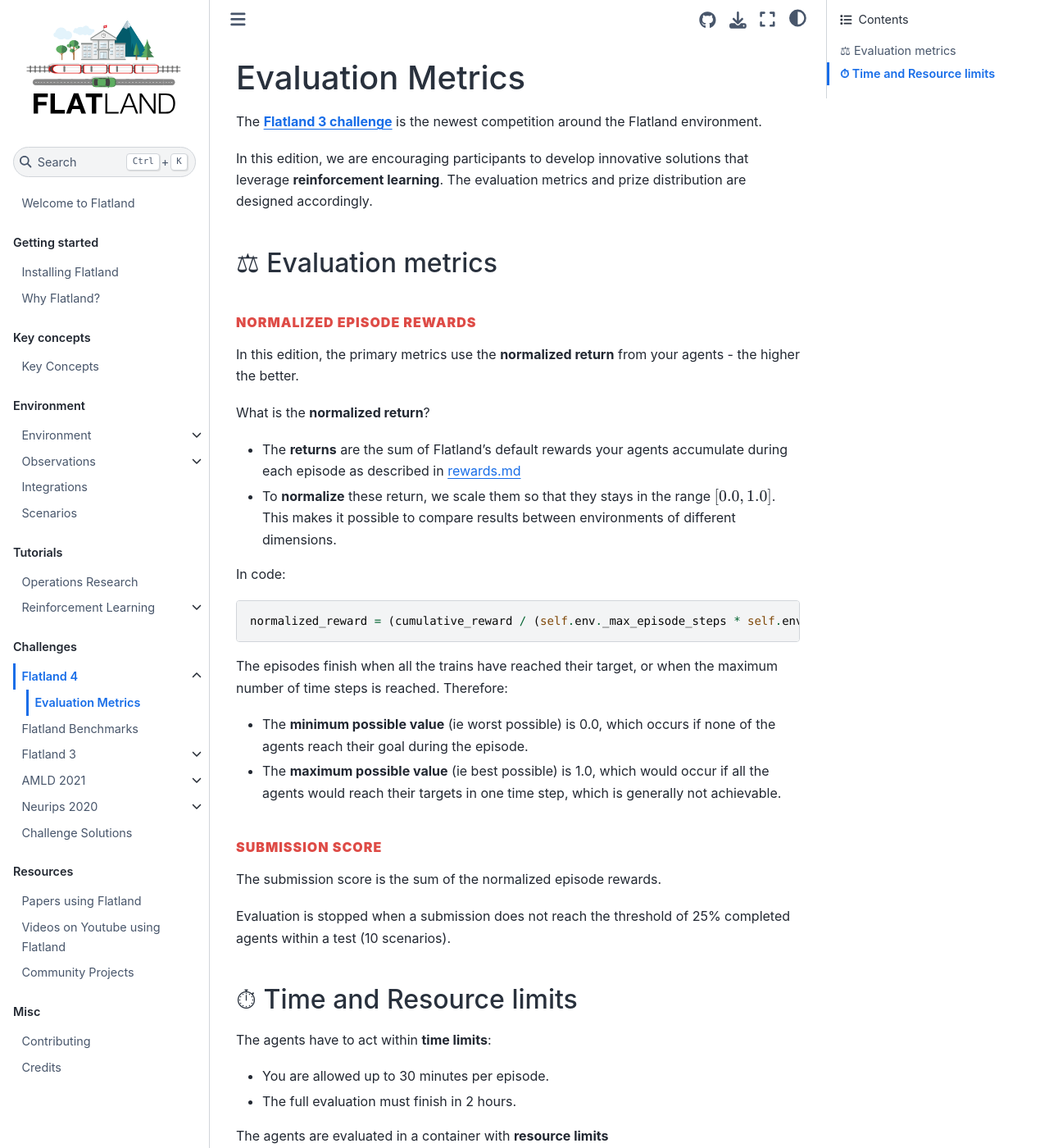
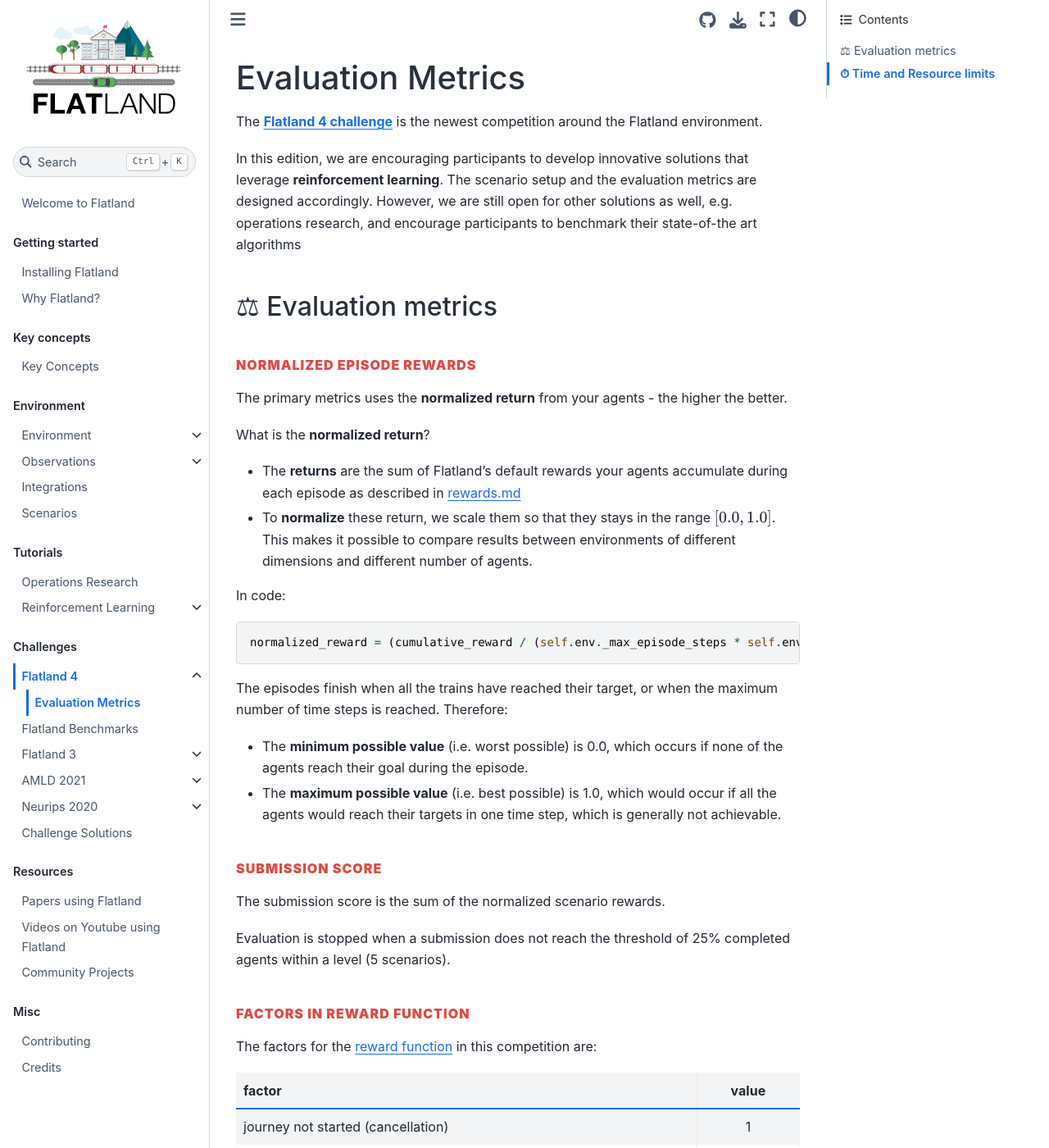
Before and after one commit to flatland-association/flatland-book, a Jupyter Book: the page built from challenges/flatland4/eval.md, in a window 1280 px wide and 1400 px high. Shown: the whole window at 82% size. Built offline with Jupyter Book 1.0.4 settings and Sphinx 7.4.7 and the Sphinx Book theme 1.1.4, drawn with Linux system fonts in a browser that asks for light colours; pages that are not in the unit, such as notebooks, are missing from menus; some of the changed text lies outside the part shown.

Commit message:
docs: Flatland4 Railway Competition

```diff
--- a/challenges/flatland4/eval.md
+++ b/challenges/flatland4/eval.md
@@ -1,10 +1,9 @@
 Evaluation Metrics
 ===
 
-The **[Flatland 3 challenge](https://www.aicrowd.com/challenges/flatland-3)** is the newest competition around the Flatland environment.
+The **[Flatland 4 challenge](https://fab.flatland.cloud/suites/24ab2336-a407-4329-b781-d71846250e24)** is the newest competition around the Flatland environment.
 
-In this edition, we are encouraging participants to develop innovative solutions that leverage **reinforcement learning**. The evaluation metrics and prize
-distribution are designed accordingly.
+In this edition, we are encouraging participants to develop innovative solutions that leverage **reinforcement learning**. The scenario setup and the evaluation metrics are designed accordingly. However, we are still open for other solutions as well, e.g. operations research, and encourage participants to benchmark their state-of-the art algorithms
 
 
 ⚖ Evaluation metrics
@@ -12,14 +11,13 @@
 
 ### Normalized Episode Rewards
 
-In this edition, the primary metrics use the **normalized return** from your agents - the higher the better.
+The primary metrics uses the **normalized return** from your agents - the higher the better.
 
 What is the **normalized return**?
 
 - The **returns** are the sum of Flatland's default rewards your agents accumulate during each episode as described
   in [rewards.md](../../environment/environment/rewards.md)
-- To **normalize** these return, we scale them so that they stays in the range $[0.0, 1.0]$. This makes it possible to compare results between environments of
-  different dimensions.
+- To **normalize** these return, we scale them so that they stays in the range $[0.0, 1.0]$. This makes it possible to compare results between environments of different dimensions and different number of agents.
 
 In code:
 
@@ -29,15 +27,31 @@
 
 The episodes finish when all the trains have reached their target, or when the maximum number of time steps is reached. Therefore:
 
-- The **minimum possible value** (ie worst possible) is 0.0, which occurs if none of the agents reach their goal during the episode.
-- The **maximum possible value** (ie best possible) is 1.0, which would occur if all the agents would reach their targets in one time step, which is generally
+- The **minimum possible value** (i.e. worst possible) is 0.0, which occurs if none of the agents reach their goal during the episode.
+- The **maximum possible value** (i.e. best possible) is 1.0, which would occur if all the agents would reach their targets in one time step, which is generally
   not achievable.
 
 ### Submission Score
 
-The submission score is the sum of the normalized episode rewards.
+The submission score is the sum of the normalized scenario rewards.
 
-Evaluation is stopped when a submission does not reach the threshold of 25% completed agents within a test (10 scenarios).
+Evaluation is stopped when a submission does not reach the threshold of 25% completed agents within a level (5 scenarios).
+
+
+### Factors in reward function
+
+The factors for the [reward function](../../environment/environment/rewards.md) in this competition are:
+
+| factor                             | value |
+|------------------------------------|:-----:|
+| journey not started (cancellation) |   1   |
+| cancellation time buffer           |   0   |
+| delay at target                    |   1   |
+| intermediate stop not served       |  15   |
+| intermediate late arrival          |   0.5 |
+| intermediate early departure       |   0.5 |
+| collision                          | 100   |
+
 
 ⏱ Time and Resource limits
 ---
```
Also changed, not shown: challenges/flatland4/levelconfig.md (added, +11 -0 lines).
